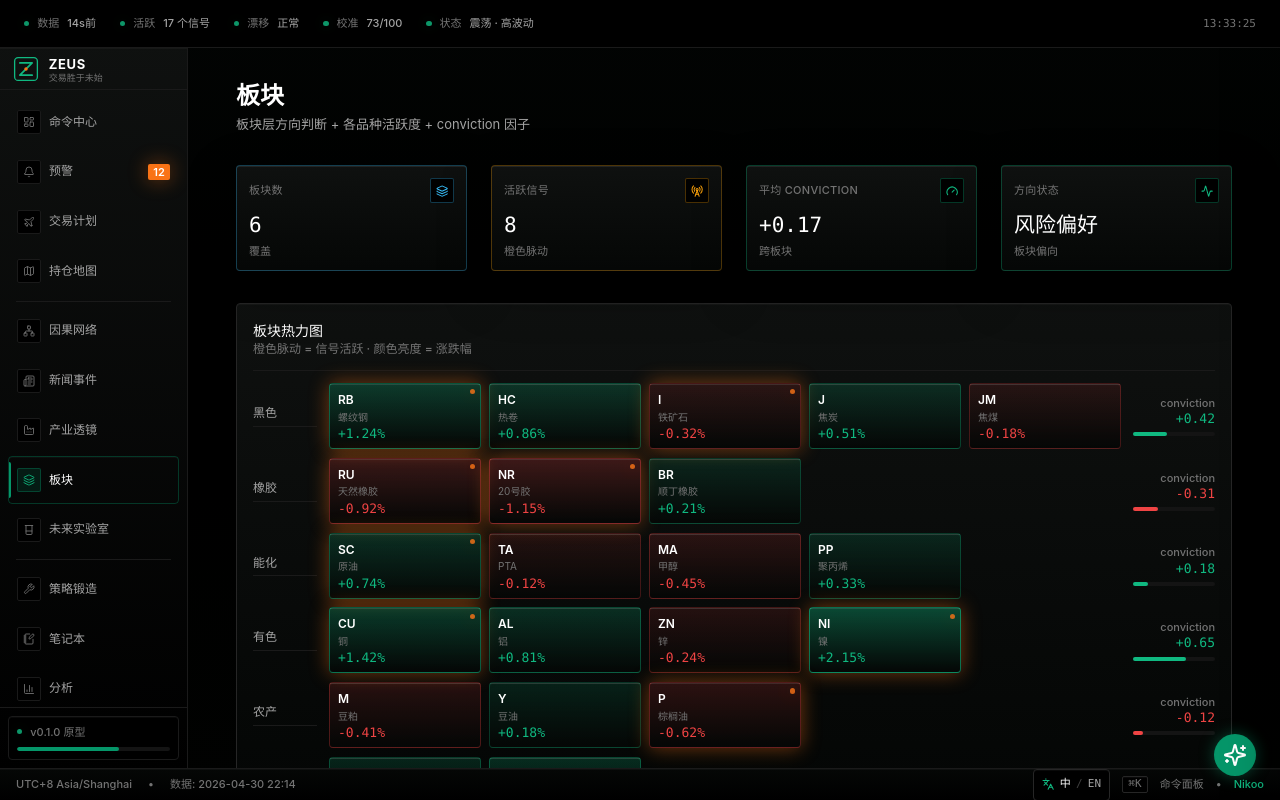
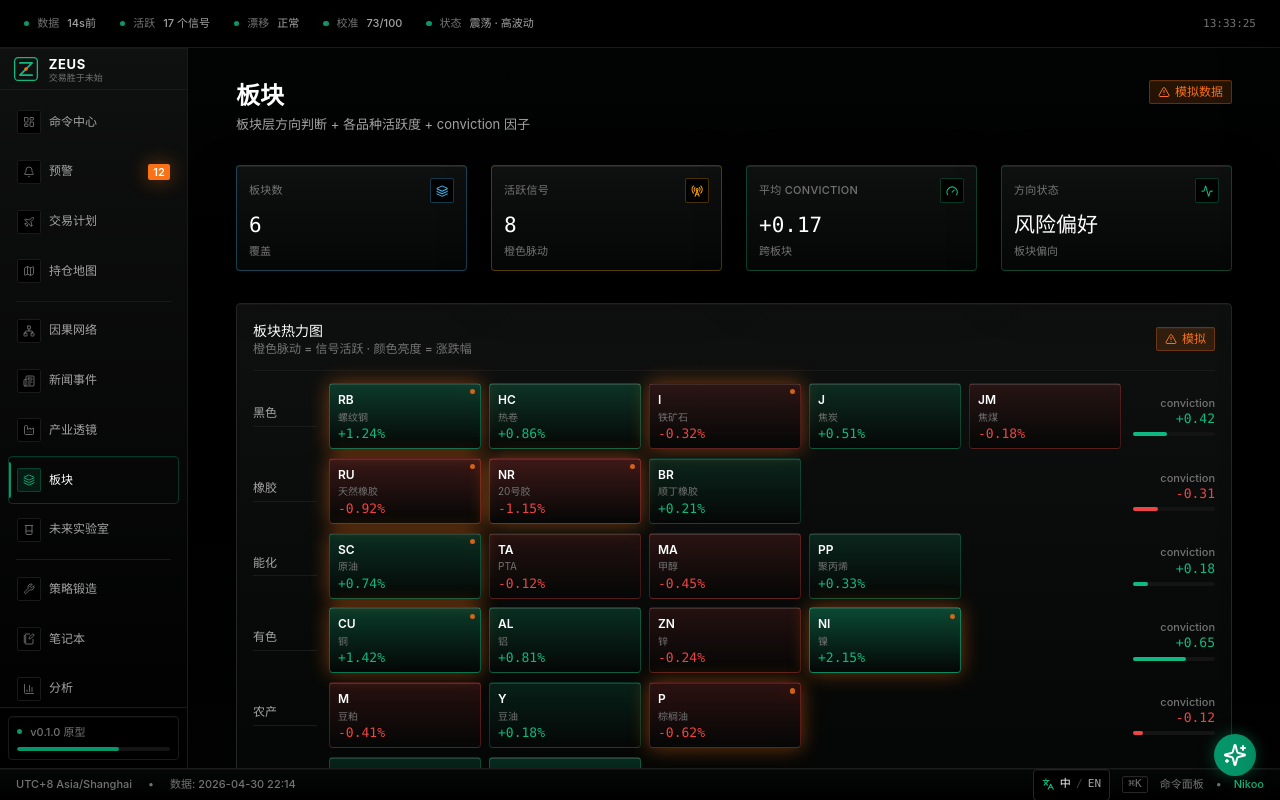
Before and after one commit to wukong930/Zeus, a Next.js app in the folder frontend/: page /sectors in a window 1280 px wide. Built offline with nearby package versions, Linux system fonts and the light colour scheme.

Commit message:
Mark remaining mock frontend views

```diff
--- a/frontend/src/app/page.tsx
+++ b/frontend/src/app/page.tsx
@@ -210,9 +210,12 @@ export default function CommandCenterPage() {
                 </span>
               </CardSubtitle>
             </div>
-            <Link href="/sectors" className="text-caption text-text-muted hover:text-text-primary">
-              {text("详情")} →
-            </Link>
+            <div className="flex items-center gap-2">
+              <DataSourceBadge state="mock" compact />
+              <Link href="/sectors" className="text-caption text-text-muted hover:text-text-primary">
+                {text("详情")} →
+              </Link>
+            </div>
           </CardHeader>
           <SectorHeatmap />
         </Card>
--- a/frontend/src/app/sectors/page.tsx
+++ b/frontend/src/app/sectors/page.tsx
@@ -1,6 +1,7 @@
 "use client";
 
 import { Card, CardHeader, CardTitle, CardSubtitle } from "@/components/Card";
+import { DataSourceBadge } from "@/components/DataSourceBadge";
 import { SectorHeatmap } from "@/components/SectorHeatmap";
 import { Badge } from "@/components/Badge";
 import { MetricTile } from "@/components/MetricTile";
@@ -26,11 +27,14 @@ export default function SectorsPage() {
 
   return (
     <div className="px-8 py-6 space-y-6 animate-fade-in">
-      <div>
-        <h1 className="text-h1 text-text-primary">{text("Sectors")}</h1>
-        <p className="text-sm text-text-secondary mt-1">
-          {text("板块层方向判断 + 各品种活跃度 + conviction 因子")}
-        </p>
+      <div className="flex flex-col gap-3 sm:flex-row sm:items-start sm:justify-between">
+        <div>
+          <h1 className="text-h1 text-text-primary">{text("Sectors")}</h1>
+          <p className="text-sm text-text-secondary mt-1">
+            {text("板块层方向判断 + 各品种活跃度 + conviction 因子")}
+          </p>
+        </div>
+        <DataSourceBadge state="mock" />
       </div>
 
       <div className="grid grid-cols-1 gap-5 md:grid-cols-4">
@@ -46,6 +50,7 @@ export default function SectorsPage() {
             <CardTitle>{text("板块热力图")}</CardTitle>
             <CardSubtitle>{text("橙色脉动 = 信号活跃 · 颜色亮度 = 涨跌幅")}</CardSubtitle>
           </div>
+          <DataSourceBadge state="mock" compact />
         </CardHeader>
         <SectorHeatmap />
       </Card>
--- a/frontend/src/app/trade-plans/page.tsx
+++ b/frontend/src/app/trade-plans/page.tsx
@@ -1,6 +1,7 @@
 "use client";
 
 import { TRADE_PLANS } from "@/data/mock";
+import { DataSourceBadge } from "@/components/DataSourceBadge";
 import { TradePlanCard } from "@/components/TradePlanCard";
 import { MetricTile } from "@/components/MetricTile";
 import { Activity, Gauge, Target, WalletCards } from "lucide-react";
@@ -17,11 +18,14 @@ export default function TradePlansPage() {
 
   return (
     <div className="px-8 py-6 max-w-5xl space-y-5 animate-fade-in">
-      <div>
-        <h1 className="text-h1 text-text-primary">{text("Trade Plans")}</h1>
-        <p className="text-sm text-text-secondary mt-1">
-          {text("每条建议是一份完整的飞行计划——入场、止损、目标、保证金、组合风险一目了然。")}
-        </p>
+      <div className="flex flex-col gap-3 sm:flex-row sm:items-start sm:justify-between">
+        <div>
+          <h1 className="text-h1 text-text-primary">{text("Trade Plans")}</h1>
+          <p className="text-sm text-text-secondary mt-1">
+            {text("每条建议是一份完整的飞行计划——入场、止损、目标、保证金、组合风险一目了然。")}
+          </p>
+        </div>
+        <DataSourceBadge state="mock" />
       </div>
 
       <div className="grid grid-cols-1 gap-5 md:grid-cols-4">
```
